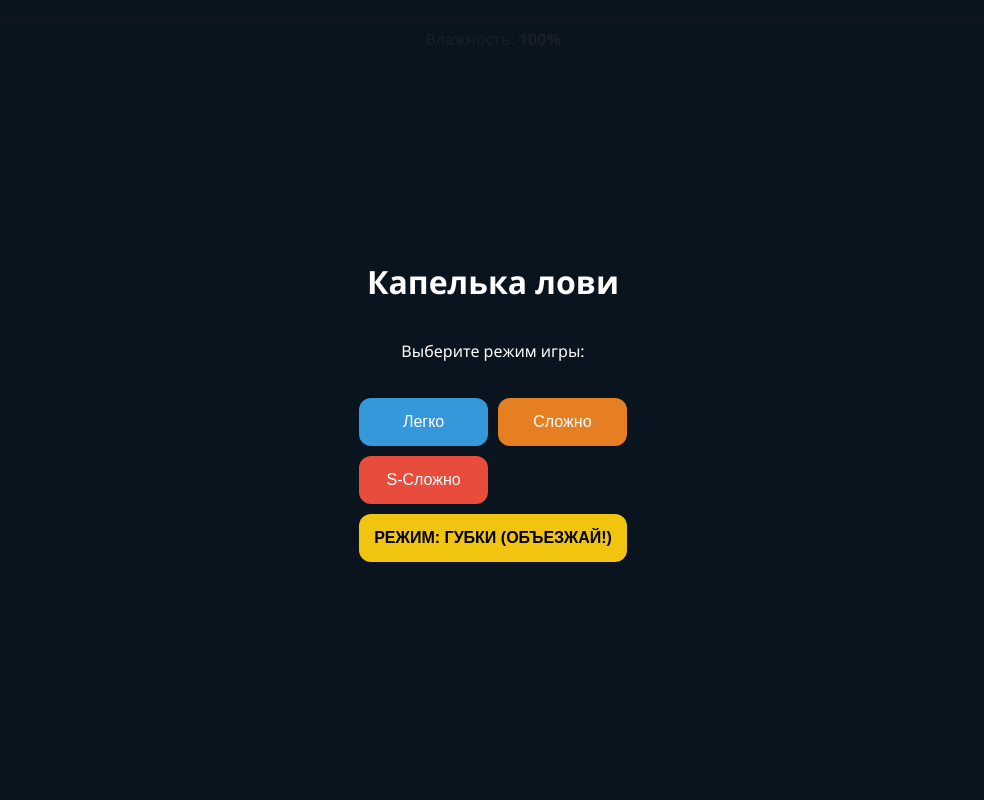
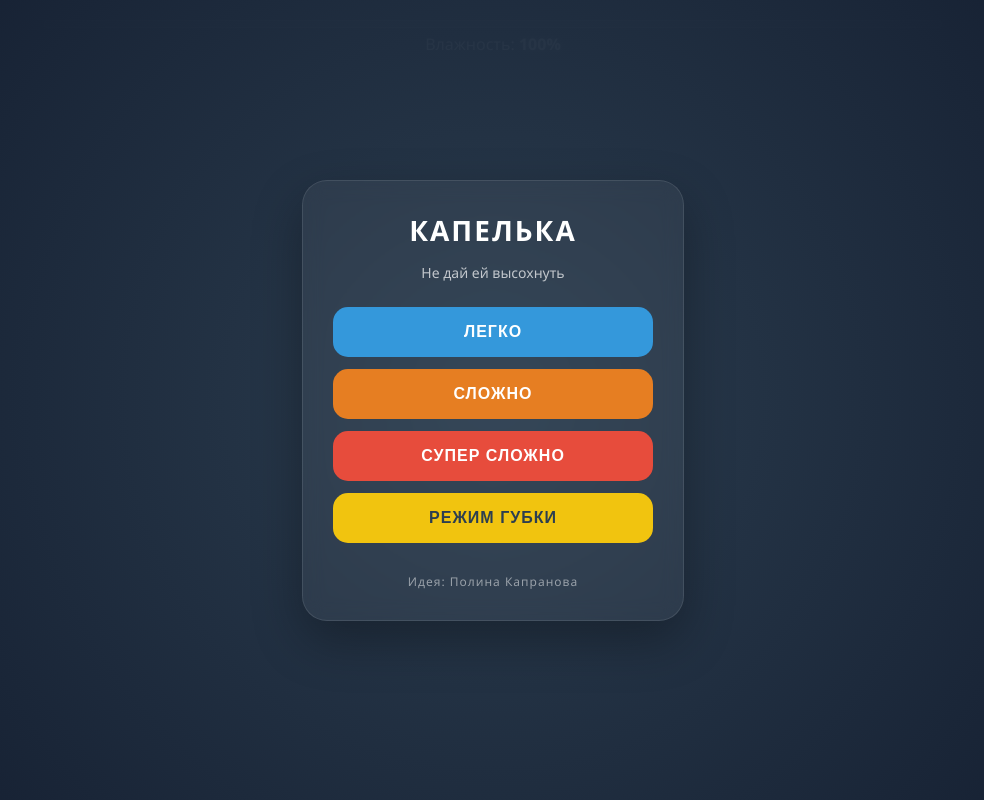
Before and after one commit to past255/kapelka-game, a plain HTML site: page index.html in a window 1280 px wide. Shown: the whole page, without its empty margins (147-1131 px from the left). Drawn offline with Linux system fonts and the light colour scheme.

Commit message:
Update index.html

```diff
--- a/index.html
+++ b/index.html
@@ -3,68 +3,122 @@
 <head>
     <meta charset="UTF-8">
     <meta name="viewport" content="width=device-width, initial-scale=1.0, maximum-scale=1.0, user-scalable=no">
-    <title>Капелька лови: Режимы</title>
+    <title>Капелька лови</title>
     <style>
+        :root {
+            --blue: #3498db;
+            --red: #e74c3c;
+            --orange: #e67e22;
+            --yellow: #f1c40f;
+        }
         body {
             margin: 0; overflow: hidden; background: #1a2a3a;
-            font-family: 'Segoe UI', sans-serif; touch-action: none;
-            user-select: none; -webkit-user-select: none;
+            font-family: 'Segoe UI', Roboto, Helvetica, Arial, sans-serif;
+            touch-action: none; user-select: none; -webkit-user-select: none;
+            color: white;
         }
-        canvas { display: block; }
+        canvas { display: block; position: absolute; top: 0; left: 0; }
+
         #ui {
-            position: absolute; top: 10px; left: 0; width: 100%;
-            z-index: 10; color: white; text-align: center; pointer-events: none;
+            position: absolute; top: 15px; left: 0; width: 100%;
+            z-index: 10; text-align: center; pointer-events: none;
         }
         #progress-container {
-            width: 80%; height: 8px; background: rgba(255,255,255,0.2);
-            margin: 5px auto; border-radius: 4px; overflow: hidden;
+            width: 70%; height: 6px; background: rgba(255,255,255,0.1);
+            margin: 5px auto; border-radius: 10px; overflow: hidden;
+            border: 1px solid rgba(255,255,255,0.2);
         }
-        #progress-bar { width: 0%; height: 100%; background: #3498db; }
+        #progress-bar { width: 0%; height: 100%; background: var(--blue); box-shadow: 0 0 10px var(--blue); }
 
-        #menu, #game-over {
+        /* Стили меню */
+        .overlay {
             position: absolute; top: 0; left: 0; width: 100%; height: 100%;
-            background: rgba(10, 20, 30, 0.95); display: flex; flex-direction: column;
-            justify-content: center; align-items: center; z-index: 100; color: white;
-            text-align: center; padding: 20px; box-sizing: border-box;
+            background: radial-gradient(circle at center, rgba(44, 62, 80, 0.95), rgba(20, 30, 48, 1));
+            display: flex; flex-direction: column; justify-content: center;
+            align-items: center; z-index: 100; padding: 20px; box-sizing: border-box;
         }
-        #game-over { display: none; }
 
-        .btn-group { display: grid; grid-template-columns: 1fr 1fr; gap: 10px; margin-top: 20px; }
+        .menu-card {
+            background: rgba(255, 255, 255, 0.05);
+            backdrop-filter: blur(10px);
+            padding: 30px;
+            border-radius: 25px;
+            border: 1px solid rgba(255, 255, 255, 0.1);
+            width: 100%;
+            max-width: 320px;
+            text-align: center;
+            box-shadow: 0 20px 50px rgba(0,0,0,0.3);
+        }
+
+        h1 { margin: 0 0 10px 0; font-size: 28px; letter-spacing: 2px; }
+        p { opacity: 0.7; font-size: 14px; margin-bottom: 25px; }
+
+        .btn-list { display: flex; flex-direction: column; gap: 12px; width: 100%; }
+
         button {
-            padding: 15px; font-size: 16px; border: none;
-            border-radius: 12px; background: #3498db; color: white;
-            cursor: pointer; transition: transform 0.1s;
+            width: 100%;
+            padding: 16px;
+            font-size: 16px;
+            font-weight: 600;
+            border: none;
+            border-radius: 15px;
+            color: white;
+            cursor: pointer;
+            transition: all 0.2s ease;
+            text-transform: uppercase;
+            letter-spacing: 1px;
         }
-        button:active { transform: scale(0.95); }
-        button.hard { background: #e67e22; }
-        button.super { background: #e74c3c; }
-        button.reverse { background: #f1c40f; color: #000; font-weight: bold; grid-column: span 2; }
 
-        .moisture-label { font-weight: bold; }
+        button:active { transform: scale(0.96); }
+
+        .btn-easy { background: var(--blue); }
+        .btn-hard { background: var(--orange); }
+        .btn-super { background: var(--red); }
+        .btn-reverse { background: var(--yellow); color: #2c3e50; }
+
+        .authors {
+            margin-top: 30px;
+            font-size: 12px;
+            opacity: 0.5;
+            letter-spacing: 1px;
+        }
+
+        #moisture { font-weight: bold; text-shadow: 0 0 5px rgba(255,255,255,0.5); }
     </style>
 </head>
 <body>
 
 <div id="ui">
     <div id="progress-container"><div id="progress-bar"></div></div>
-    <div id="status"><span id="label">Влажность</span>: <span id="moisture" class="moisture-label">100%</span></div>
+    <div id="status"><span id="label">Влажность</span>: <span id="moisture">100%</span></div>
 </div>
 
-<div id="menu">
-    <h1>Капелька лови</h1>
-    <p>Выберите режим игры:</p>
-    <div class="btn-group">
-        <button onclick="startGame('easy')">Легко</button>
-        <button class="hard" onclick="startGame('hard')">Сложно</button>
-        <button class="super" onclick="startGame('super')">S-Сложно</button>
-        <button class="reverse" onclick="startGame('reverse')">РЕЖИМ: ГУБКИ (ОБЪЕЗЖАЙ!)</button>
+<!-- ГЛАВНОЕ МЕНЮ -->
+<div id="menu" class="overlay">
+    <div class="menu-card">
+        <h1>КАПЕЛЬКА</h1>
+        <p>Не дай ей высохнуть</p>
+
+        <div class="btn-list">
+            <button class="btn-easy" onclick="startGame('easy')">Легко</button>
+            <button class="btn-hard" onclick="startGame('hard')">Сложно</button>
+            <button class="btn-super" onclick="startGame('super')">Супер сложно</button>
+            <button class="btn-reverse" onclick="startGame('reverse')">Режим Губки</button>
+        </div>
+
+        <div class="authors">
+            Идея: Полина Капранова
+        </div>
     </div>
 </div>
 
-<div id="game-over">
-    <h1 id="resTitle">Игра окончена</h1>
-    <p id="resText"></p>
-    <button onclick="showMenu()">В меню</button>
+<!-- ЭКРАН КОНЦА ИГРЫ -->
+<div id="game-over" class="overlay" style="display:none;">
+    <div class="menu-card">
+        <h1 id="resTitle">КОНЕЦ</h1>
+        <p id="resText"></p>
+        <button class="btn-easy" onclick="showMenu()">В меню</button>
+    </div>
 </div>
 
 <canvas id="gameCanvas"></canvas>
@@ -79,23 +133,25 @@ const menu = document.getElementById('menu');
 const gameOverScreen = document.getElementById('game-over');
 
 let gameActive = false;
-let gameMode = 'easy'; // easy, hard, super, reverse
+let gameMode = 'easy';
 let worldY = 0;
 let totalLength = 0;
 let currentDryingRate = 0;
 
 let player = {
-    x: 0, y: 150, r: 25, targetX: 0, maxR: 50, minR: 6
+    x: 0, y: 150, r: 25, targetX: 0,
+    maxR: 50,
+    minR: 5 // Минимальный визуальный размер
 };
 
 let staticDrops = [];
-let obstacles = []; // Для губок
+let obstacles = [];
 let trailPoints = [];
 
 function resize() {
     canvas.width = window.innerWidth;
     canvas.height = window.innerHeight;
-    totalLength = canvas.height * 12; // 12 экранов
+    totalLength = canvas.height * 12;
 }
 window.addEventListener('resize', resize);
 resize();
@@ -112,21 +168,24 @@ function startGame(mode) {
     gameOverScreen.style.display = 'none';
 
     worldY = 0;
-    player.r = 25;
-    player.x = canvas.width / 2;
-    player.targetX = player.x;
     staticDrops = [];
     obstacles = [];
     trailPoints = [];
 
-    uiLabel.innerText = (mode === 'reverse') ? "Целостность" : "Влажность";
+    player.x = canvas.width / 2;
+    player.targetX = player.x;
 
     if (mode === 'reverse') {
-        currentDryingRate = 0; // В режиме губок не сохнем
-        spawnItems(150, 'sponges');
+        player.r = 12; // В режиме губки капля маленькая
+        uiLabel.innerText = "Статус";
+        moistureText.innerText = "ОК";
+        currentDryingRate = 0;
+        spawnItems(140, 'sponges');
     } else {
-        let counts = { 'easy': 220, 'hard': 110, 'super': 70 };
-        let rates = { 'easy': 0.06, 'hard': 0.11, 'super': 0.18 };
+        player.r = 25; // Обычный старт
+        uiLabel.innerText = "Влажность";
+        let counts = { 'easy': 220, 'hard': 110, 'super': 75 };
+        let rates = { 'easy': 0.05, 'hard': 0.09, 'super': 0.15 };
         currentDryingRate = rates[mode];
         spawnItems(counts[mode], 'drops');
     }
@@ -138,11 +197,11 @@ function startGame(mode) {
 function spawnItems(count, type) {
     for (let i = 0; i < count; i++) {
         let item = {
-            x: Math.random() * (canvas.width - 60) + 30,
-            y: Math.random() * (totalLength - 500) + 400,
-            w: 40 + Math.random() * 40, // Для губок
-            h: 20 + Math.random() * 20, // Для губок
-            r: 8 + Math.random() * 12,  // Для капель
+            x: Math.random() * (canvas.width - 70) + 35,
+            y: Math.random() * (totalLength - 600) + 400,
+            w: 60 + Math.random() * 40,
+            h: 30 + Math.random() * 20,
+            r: 8 + Math.random() * 12,
             collected: false
         };
         if (type === 'drops') staticDrops.push(item);
@@ -153,72 +212,80 @@ function spawnItems(count, type) {
 function finishGame(win, reason) {
     gameActive = false;
     gameOverScreen.style.display = 'flex';
-    document.getElementById('resTitle').innerText = win ? "Победа! 🎉" : "Поражение";
+    document.getElementById('resTitle').innerText = win ? "ПОБЕДА!" : "УПС...";
     document.getElementById('resText').innerText = reason;
 }
 
 // Управление
-window.addEventListener('keydown', (e) => {
-    if (e.key === 'ArrowLeft') player.targetX -= 50;
-    if (e.key === 'ArrowRight') player.targetX += 50;
-});
 canvas.addEventListener('touchmove', (e) => {
     e.preventDefault();
     player.targetX = e.touches[0].clientX;
 }, {passive: false});
+
 canvas.addEventListener('mousemove', (e) => {
     if (e.buttons === 1) player.targetX = e.clientX;
+});
+
+window.addEventListener('keydown', (e) => {
+    if (e.key === 'ArrowLeft') player.targetX -= 50;
+    if (e.key === 'ArrowRight') player.targetX += 50;
 });
 
 function update() {
     if (!gameActive) return;
 
-    worldY += 3.0; // Скорость скролла
+    worldY += 3.2;
     player.x += (player.targetX - player.x) * 0.15;
     player.x = Math.max(player.r, Math.min(canvas.width - player.r, player.x));
 
     // Логика высыхания
     if (gameMode !== 'reverse') {
-        player.r -= (currentDryingRate * (player.r / 20));
-        if (player.r < player.minR) return finishGame(false, "Вы высохли на солнце...");
+        // Уменьшаем радиус
+        player.r -= (currentDryingRate * (player.r / 25));
+
+        // Расчет процента для UI: (текущий - мин) / (старт - мин)
+        // Чтобы 0% было ровно в момент исчезновения
+        let displayPct = Math.max(0, Math.round(((player.r - player.minR) / (25 - player.minR)) * 100));
+        moistureText.innerText = displayPct + "%";
+        moistureText.style.color = displayPct < 25 ? "var(--red)" : "white";
+
+        if (player.r <= player.minR) {
+            return finishGame(false, "Капля полностью высохла...");
+        }
     }
 
     // След
     if (Math.round(worldY) % 2 === 0) {
         trailPoints.push({x: player.x, y: player.y + worldY, r: player.r});
     }
-    if (trailPoints.length > 400) trailPoints.shift();
+    if (trailPoints.length > 300) trailPoints.shift();
 
-    // Коллизии с каплями
+    // Сбор капель
     staticDrops.forEach(drop => {
         if (!drop.collected) {
             let dist = Math.hypot(player.x - drop.x, (player.y + worldY) - drop.y);
             if (dist < player.r + drop.r) {
                 drop.collected = true;
-                player.r = Math.min(player.maxR, player.r + drop.r * 0.5);
+                player.r = Math.min(player.maxR, player.r + drop.r * 0.6);
             }
         }
     });
 
-    // Коллизии с губками (в режиме reverse)
+    // Столкновение с губками
     if (gameMode === 'reverse') {
         obstacles.forEach(o => {
             let sY = o.y - worldY;
-            // Простая проверка прямоугольник-круг
-            if (player.x + player.r > o.x && player.x - player.r < o.x + o.w &&
-                player.y + player.r > sY && player.y - player.r < sY + o.h) {
-                finishGame(false, "Губка впитала вашу каплю!");
+            if (player.x + player.r*0.8 > o.x && player.x - player.r*0.8 < o.x + o.w &&
+                player.y + player.r*0.8 > sY && player.y - player.r*0.8 < sY + o.h) {
+                finishGame(false, "Губка впитала каплю!");
             }
         });
     }
 
-    // UI
-    let progress = (worldY / totalLength) * 100;
-    progressBar.style.width = progress + '%';
-    let moisture = Math.round((player.r / 25) * 100);
-    moistureText.innerText = (gameMode === 'reverse') ? "ОК" : moisture + '%';
+    // Прогресс
+    progressBar.style.width = (worldY / totalLength * 100) + '%';
 
-    if (worldY >= totalLength) finishGame(true, "Вы дошли до конца маршрута!");
+    if (worldY >= totalLength) finishGame(true, "Вы достигли края стекла!");
 
     draw();
     requestAnimationFrame(update);
@@ -227,34 +294,40 @@ function update() {
 function draw() {
     ctx.clearRect(0, 0, canvas.width, canvas.height);
 
-    // Рисуем след
-    ctx.beginPath();
+    // След
+    ctx.lineCap = 'round';
     for (let i = 1; i < trailPoints.length; i++) {
         let p1 = trailPoints[i-1], p2 = trailPoints[i];
         let sY1 = p1.y - worldY, sY2 = p2.y - worldY;
         if (sY2 > -20 && sY1 < canvas.height + 20) {
-            ctx.lineWidth = p2.r * 1.5;
-            ctx.strokeStyle = `rgba(173, 216, 230, 0.15)`;
+            ctx.lineWidth = p2.r * 1.4;
+            ctx.strokeStyle = `rgba(173, 216, 230, 0.12)`;
             ctx.beginPath(); ctx.moveTo(p1.x, sY1); ctx.lineTo(p2.x, sY2); ctx.stroke();
         }
     }
 
-    // Рисуем губки
+    // Губки
     if (gameMode === 'reverse') {
         obstacles.forEach(o => {
             let sY = o.y - worldY;
             if (sY > -100 && sY < canvas.height + 100) {
+                // Тело губки
                 ctx.fillStyle = '#f1c40f';
+                ctx.shadowBlur = 10; ctx.shadowColor = 'rgba(0,0,0,0.2)';
                 ctx.fillRect(o.x, sY, o.w, o.h);
-                // Поры губки
-                ctx.fillStyle = 'rgba(0,0,0,0.1)';
-                ctx.fillRect(o.x + 5, sY + 5, 5, 5);
-                ctx.fillRect(o.x + 20, sY + 12, 5, 5);
+                // Поры
+                ctx.fillStyle = 'rgba(0,0,0,0.15)';
+                ctx.beginPath();
+                ctx.arc(o.x + 10, sY + 10, 3, 0, 7);
+                ctx.arc(o.x + o.w - 15, sY + 15, 4, 0, 7);
+                ctx.arc(o.x + o.w/2, sY + o.h - 10, 3, 0, 7);
+                ctx.fill();
+                ctx.shadowBlur = 0;
             }
         });
     }
 
-    // Рисуем капли
+    // Статичные капли
     staticDrops.forEach(drop => {
         let sY = drop.y - worldY;
         if (!drop.collected && sY > -50 && sY < canvas.height + 50) {
```
